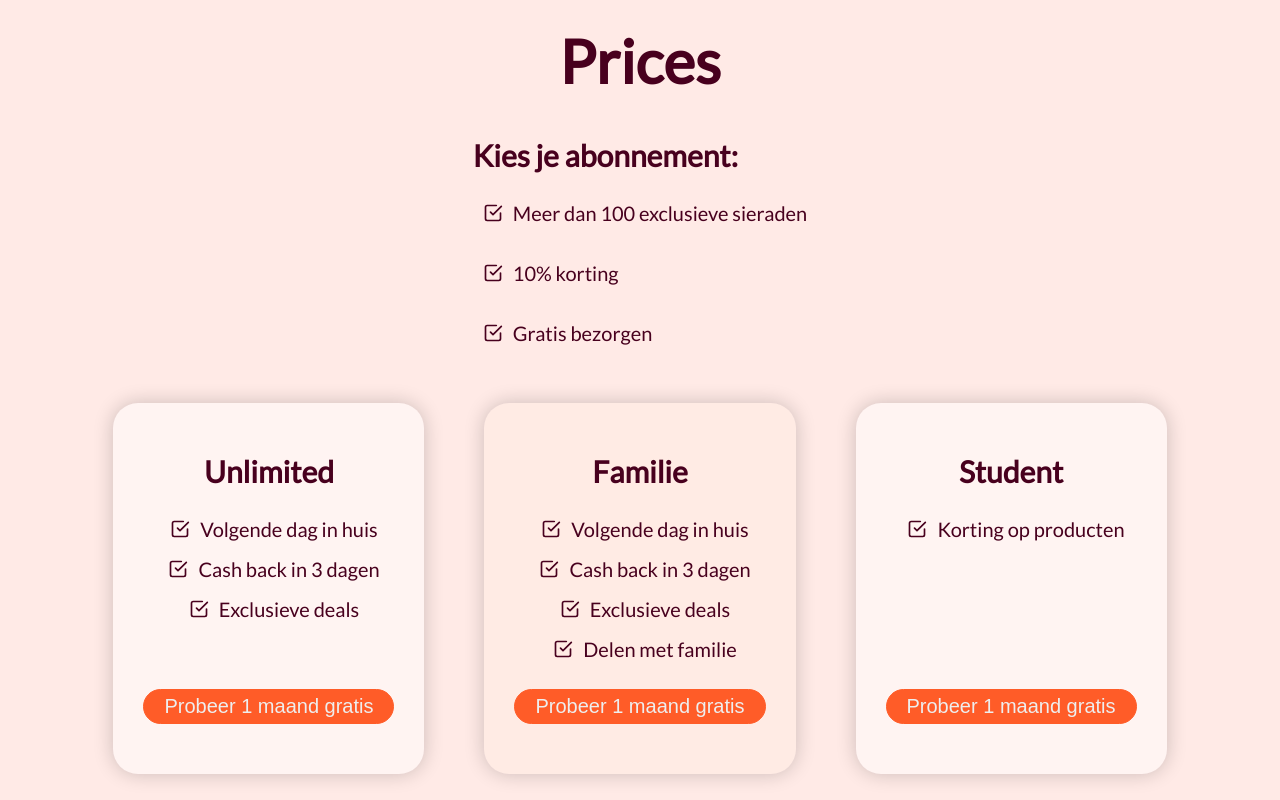
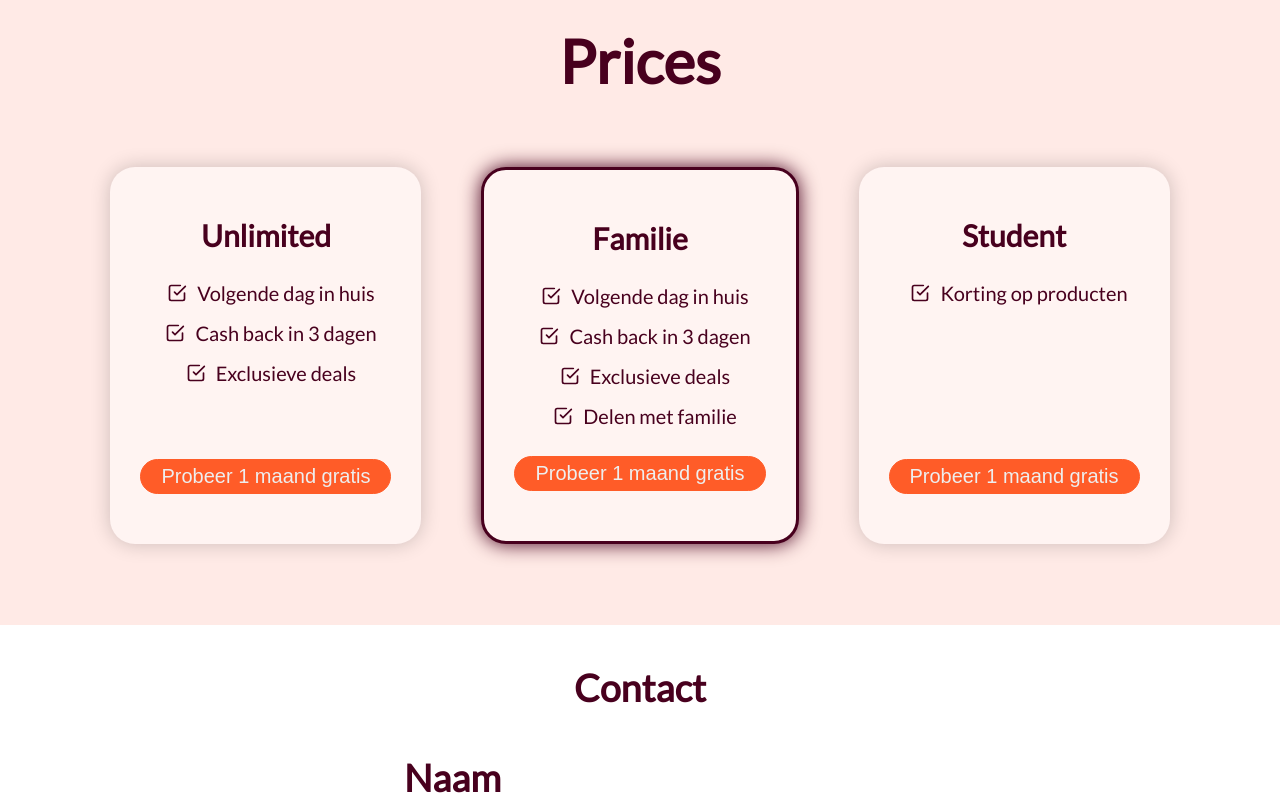
Before and after one commit to Shihua-liu/spark, a React (Create React App) app in the folder spark/: page / in a window 1280 px wide. Shown: the part 2120-2920 px from the top of the page. Built offline with nearby package versions, Linux system fonts and the light colour scheme.

Commit message:
op kaartjes klikken krijg je de id in de console en bezig nu met het openen van edit

```diff
--- /dev/null
+++ b/spark/src/components/collection/ChooseImage.js
@@ -0,0 +1,26 @@
+import zilverRing from "./img/Zilver-ring.jpeg";
+import goudKetting from "./img/goud-ketting.webp";
+import dollarKetting from "./img/dollar-necklace.jpg";
+import Ruby from "./img/Ruby.jpg"
+
+function ChooseImage(nameInput){
+
+    let toBeAddedImg;
+    switch (nameInput) {
+        case ("Slot Ketting"):
+            toBeAddedImg = goudKetting
+            break;
+        case ("Dollar Ketting"):
+            toBeAddedImg = dollarKetting
+            break;
+        case ("Zilver ring"):
+            toBeAddedImg = zilverRing
+            break;
+        default:
+            toBeAddedImg = Ruby
+            break;
+    }
+    return toBeAddedImg
+}
+
+export default ChooseImage
--- a/spark/src/components/collection/CollectionCards/CollectionCards.css
+++ b/spark/src/components/collection/CollectionCards/CollectionCards.css
@@ -32,6 +32,12 @@
     border: 0.1rem solid #ff5c28;
     border-radius: 2.5rem;
     position: relative;
+    transition: 1s all;
+}
+
+.productList__item--gray:hover{
+    cursor: pointer;
+    filter: grayscale(1);
 }
 
 .productList__img{
@@ -41,6 +47,10 @@
     border-radius: 2.5rem;
 
 }
+
+/* .productList__img:hover{
+    filter: grayscale(100%);
+} */
 
 .productList__imgText{
     position: absolute;
--- a/spark/src/components/collection/CollectionCards/CollectionCards.js
+++ b/spark/src/components/collection/CollectionCards/CollectionCards.js
@@ -1,6 +1,5 @@
-// import { useState, useEffect } from 'react';
-
-
+import { useState, useEffect } from 'react';
+import ProductCard from '../ProductCard/ProductCard';
 
 import "./CollectionCards.css"
 
@@ -10,20 +9,24 @@ const CollectionCard = (props) => {
         props.onButtonClicked();
     }
 
+    let onCardClicked = (idFromCard) => {
+        console.log("clicked!" + idFromCard)
+    }
+
     let productCardsToBeRendered = props.productCards.map(product => {
         if (product.name === "Placeholder") {
+
             return (
-                <li className="productList__item">
+                <li key={product.id} className="productList__item" >
                     <button onClick={addProduct} className="productList__button">{props.buttonSymbol || "*"}</button>
                     <p className="productList__text">{props.buttonText || "Toevoegen"} </p>
                 </li>
             )
+
         }
-        return (
-            <li className="productList__item">
-                <img className="productList__img" src={product.img} alt="" />
-                <p className="productList__imgText">{product.name}</p>
-            </li>
+
+        return(
+            <ProductCard onCardClicked={onCardClicked} key={product.id} id={product.id} name={product.name} productImg={product.img}/>
         )
     })
 
--- /dev/null
+++ b/spark/src/components/collection/ProductCard/ProductCard.js
@@ -0,0 +1,17 @@
+import "./ProductCard"
+
+const ProductCard = (props) => {
+
+    const productCardClicked = () => {
+        props.onCardClicked(props.id)
+    }
+
+    return (
+        <li onClick={productCardClicked} className="productList__item productList__item--gray">
+            <img className="productList__img" src={props.productImg} alt={props.name} />
+            <p className="productList__imgText">{props.name}</p>
+        </li>
+    )
+}
+
+export default ProductCard;
--- a/spark/src/components/collection/collection.js
+++ b/spark/src/components/collection/collection.js
@@ -6,10 +6,7 @@ import Popup from "./Popup/Popup";
 
 import CardInfo from "./CollectionData"
 
-import zilverRing from "./img/Zilver-ring.jpeg";
-import goudKetting from "./img/goud-ketting.webp";
-import dollarKetting from "./img/dollar-necklace.jpg";
-import Ruby from "./img/Ruby.jpg"
+import ChooseImage from "./ChooseImage";
 
 import "./Collection.css"
 
@@ -17,36 +14,18 @@ const Collection = () => {
 
     const [productCards, setproductCards] = useState(CardInfo);
     const [open, setopen] = useState(true)
+    const [edit, setedit] = useState(false)
 
     const addButtonClicked = (nameInput, descInput, priceInput) => {
 
+        let imageFromHelper = ChooseImage(nameInput)
 
-        let toBeAddedImg;
-        switch (nameInput) {
-            case ("Slot Ketting"):
-                toBeAddedImg = goudKetting
-                break;
-            case ("Dollar Ketting"):
-                toBeAddedImg = dollarKetting
-                break;
-            case ("Zilver ring"):
-                toBeAddedImg = zilverRing
-                break;
-            default:
-                toBeAddedImg = Ruby
-                break;
-        }
-
-        console.log(nameInput)
-        console.log(descInput)
-        console.log(priceInput)
-
-        let toBeAdded =
-        {
+        let toBeAdded = {
+            id: productCards.length + 1,
             name: nameInput,
-            // description: descInput,
-            // priceInput: priceInput,
-            img: toBeAddedImg,
+            description: descInput,
+            price: priceInput,
+            img: imageFromHelper,
         }
 
         let shallowCopy = [...productCards]
@@ -57,6 +36,10 @@ const Collection = () => {
         setproductCards(shallowCopy,);
     }
 
+    const onCardClicked = () =>{
+        setopen(!open);
+    }
+
     const onButtonClicked = () => {
         setopen(!open)
     }
@@ -65,7 +48,7 @@ const Collection = () => {
         return (
             <article className="collection">
                 <CollectionInfo />
-                <CollectionCard onButtonClicked={onButtonClicked} productCards={productCards} headerText="Mijn producten" buttonSymbol="+" buttonText="voeg een product toe" />
+                <CollectionCard onCardClicked={onCardClicked} onButtonClicked={onButtonClicked} productCards={productCards} headerText="Mijn producten" buttonSymbol="+" buttonText="voeg een product toe" />
             </article>
         );
     }
@@ -73,7 +56,7 @@ const Collection = () => {
         return (
             <article className="collection">
                 <Popup addButtonClicked={addButtonClicked} />
-                <CollectionCard onButtonClicked={onButtonClicked} productCards={productCards} headerText="Mijn producten" buttonSymbol="+" buttonText="voeg een product toe" />
+                <CollectionCard onCardClicked={onCardClicked} onButtonClicked={onButtonClicked} productCards={productCards} headerText="Mijn producten" buttonSymbol="+" buttonText="voeg een product toe" />
             </article>
         )
     }
--- a/spark/src/components/firstpage/Cards/Cards-text.js
+++ /dev/null
@@ -1,24 +0,0 @@
-import "./Cards.css"
-import { FiCheckSquare } from "react-icons/fi"
-
-const Cardtext = () => {
-    return (
-        <section className="card__tekst">
-            <h2 className="card__tekst--h2">Kies je abonnement:</h2>
-            <span className="card__text--span">
-                <FiCheckSquare className="checks__icons" size="2rem" color="#48001e" />
-                <p>Meer dan 100 exclusieve sieraden</p>
-            </span>
-            <span className="card__text--span">
-                <FiCheckSquare className="checks__icons" size="2rem" color="#48001e" />
-                <p>10% korting</p>
-            </span>
-            <span className="card__text--span">
-                <FiCheckSquare className="checks__icons" size="2rem" color="#48001e" />
-                <p>Gratis bezorgen</p>
-            </span>
-        </section>
-    );
-}
-
-export default Cardtext;
--- a/spark/src/components/firstpage/Cards/Cards.css
+++ b/spark/src/components/firstpage/Cards/Cards.css
@@ -1,3 +1,4 @@
+
 .card{
     min-width: 20rem;
     min-height: 20rem;
@@ -12,16 +13,21 @@
     box-shadow: 0 0 2rem rgba(0, 0, 0, 0.2);
     z-index: 1;
     transition: 0.5s all;
+
 }
 
 .card__special{
-    background: #ffebe4;
+    border: 0.3rem solid #48001e;
+    box-shadow: 0 0 2rem #48001e;
+    position: relative;
+
 }
 
 .card:hover{
     transform: scale(1.05);
     box-shadow: 0 0 4rem rgba(0,0,0,0.4);
 }
+
 
 .card__section{
     display: flex;
--- a/spark/src/components/firstpage/Cards/Cards.js
+++ b/spark/src/components/firstpage/Cards/Cards.js
@@ -4,11 +4,14 @@ import React from "react"
 
 const Cards = (props) => {
 
+
     let Cards = props.CardsHeaderEnButton.CardsHeaderEnButton.map((inhoud) => {
 
         if (inhoud.type == true) {
             return (
                 <article className="card card__special" key={inhoud.id}>
+
+
                     <div className="card__section">
                         <h2 className="card__header">{inhoud.Header}</h2>
                         {inhoud.text &&
--- a/spark/src/components/firstpage/firstpage.js
+++ b/spark/src/components/firstpage/firstpage.js
@@ -5,7 +5,6 @@ import AboutPart from "./About/About"
 import Feature from "./Feature/Feature"
 import Sectionfirst from "./Sectionfirst/Section"
 import Sectionsecond from "./Sectionsecond/Section"
-import Cardtext from "./Cards/Cards-text"
 import Cards from "./Cards/Cards"
 import CardsHeaderEnButton from "./Cards/CardsHeaderEnButton"
 import Contact from "./contact/contact"
@@ -29,7 +28,6 @@ const firstpage = () => {
                 <Feature iconimage={<MdHighQuality />} head="Hoge Kwaliteit" text={<p>Wij maken gebruiken <br /> het beste kwaliteit dat er is</p>}/>
             </Sectionfirst>
             <Sectionsecond BigTitleSection="Prices">
-                <Cardtext />
                 <section className="card__section--cards">
                     <Cards CardsHeaderEnButton={CardsHeaderEnButton} />
                 </section>
```
Also changed, not shown: spark/src/components/collection/ProductCard/ProductCard.css (added). Lines whose indentation alone changed are shown as unchanged.
